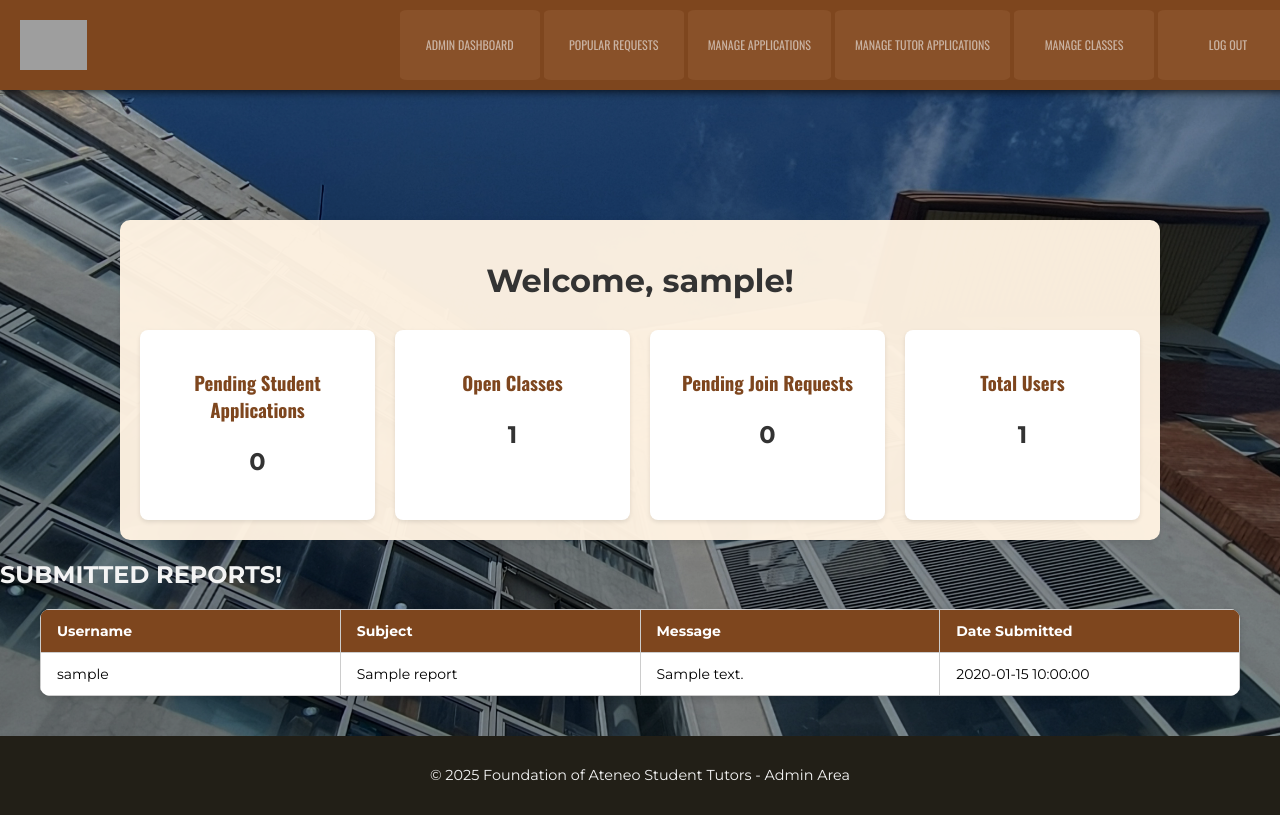
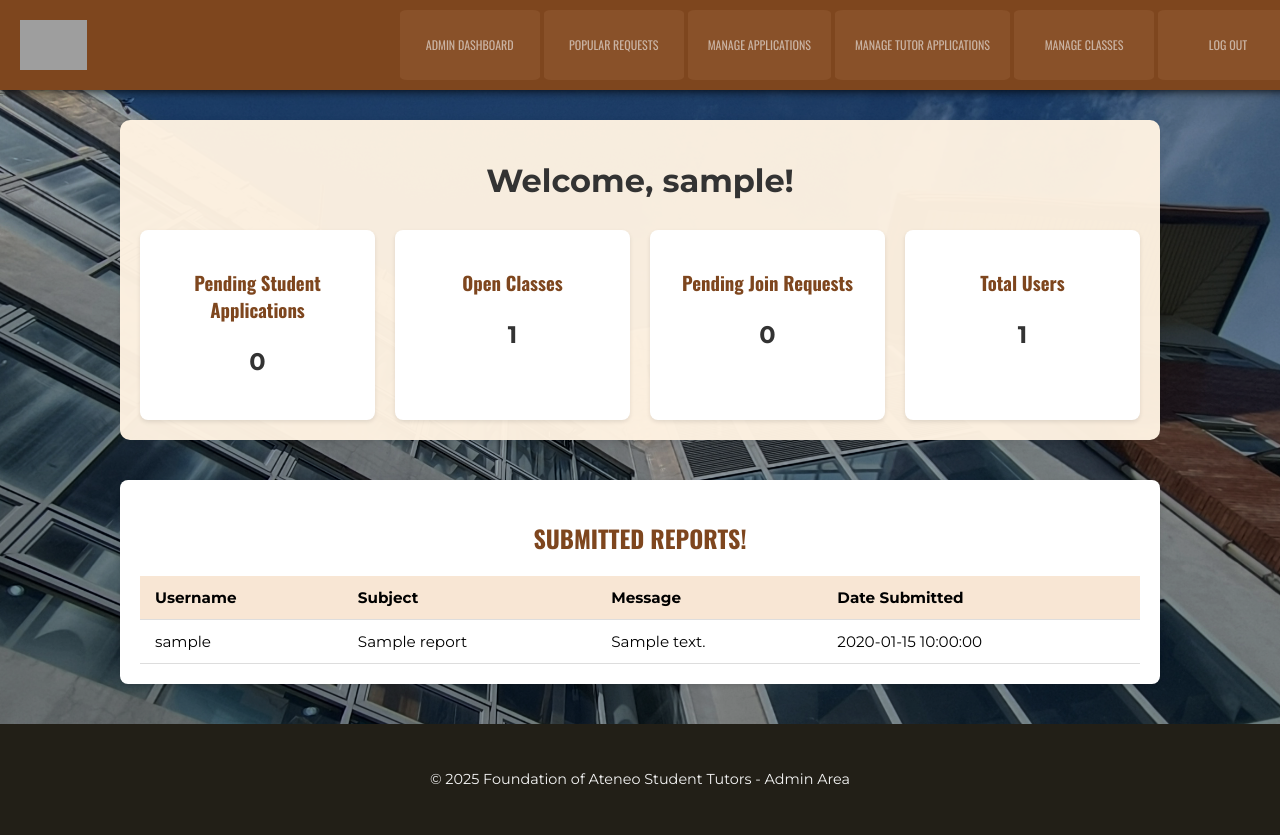
Before and after one commit to Smiling-Owl/FAST_FINAL, a PHP site: page /admin/admin_dashboard.php in a window 1280 px wide. Run offline with PHP 8.4, Linux system fonts and the light colour scheme; the visitor is signed in with stand-in values (Sample User, id 1); tables that the repository leaves empty or names only in its code hold one stand-in row (values such as "Sample post"); grey boxes are pictures that could not be loaded.

Commit message:
Update admin_dashboard_style.css

```diff
--- a/admin/styles/admin_dashboard_style.css
+++ b/admin/styles/admin_dashboard_style.css
@@ -1,7 +1,7 @@
 @import url('https://fonts.googleapis.com/css2?family=Montserrat:ital,wght@0,100..900;1,100..900&family=Oswald:wght@200..700&display=swap');
 
   :root {
-    ---nav-height: 100px;
+    --nav-height: 100px;
   }
 
   body {
@@ -124,7 +124,7 @@
     background-color: #221f17;
     color: #f4f4f4;
     text-align: center;
-    padding: 1rem 0;
+    padding: 2rem 0;
     margin-top: 40px;
   }
 
@@ -212,51 +212,45 @@
     }
   }
 
+  .reports-section {
+    margin-top: 40px;
+    padding: 20px;
+    background-color: #fff;
+    border-radius: 8px;
+    box-shadow: 0 2px 4px rgba(0,0,0,0.1);
+    max-width: 1000px;
+    margin-left: auto;
+    margin-right: auto;
+  }
 
-#reports_header{
-    color: #f4f4f4;
+  #reports_header {
+    font-family: 'Oswald';
+    font-size: 1.5rem;
+    color: #7e461e;
+    margin-bottom: 20px;
+    text-align: center;
   }
 
   .reports-table-container {
     overflow-x: auto;
-    max-width: 1200px;
-    margin: 0 auto;
-    border-radius: 10px;
-    box-shadow: 0 2px 6px rgba(0,0,0,0.15);
-    background-color: #fff;
   }
 
   .reports-table {
     width: 100%;
     border-collapse: collapse;
-    font-size: 14px;
-    min-width: 600px;
-    table-layout: fixed;
+    font-size: 0.95rem;
+  }
+
+  .reports-table thead {
+    background-color: #f8e6d4;
   }
 
   .reports-table th, .reports-table td {
-    padding: 12px 16px;
-    border: 1px solid #ccc;
+    padding: 12px 15px;
     text-align: left;
-    vertical-align: top;
-    word-wrap: break-word;
-    word-break: break-word;
-}
-
-.reports-table th {
-    background-color: #7e461e;
-    color: #fff;
-    font-weight: bold;
-}
-
-.reports-table tbody tr:nth-child(even) {
-    background-color: #f9f3ec;
+    border-bottom: 1px solid #ddd;
   }
 
   .reports-table tbody tr:hover {
-    background-color: #f0e3d6;
+    background-color: #f3f3f3;
   }
-
-.reports-table td:nth-child(3) {
-    white-space: pre-wrap;
-}
```
Lines whose indentation alone changed are shown as unchanged.
